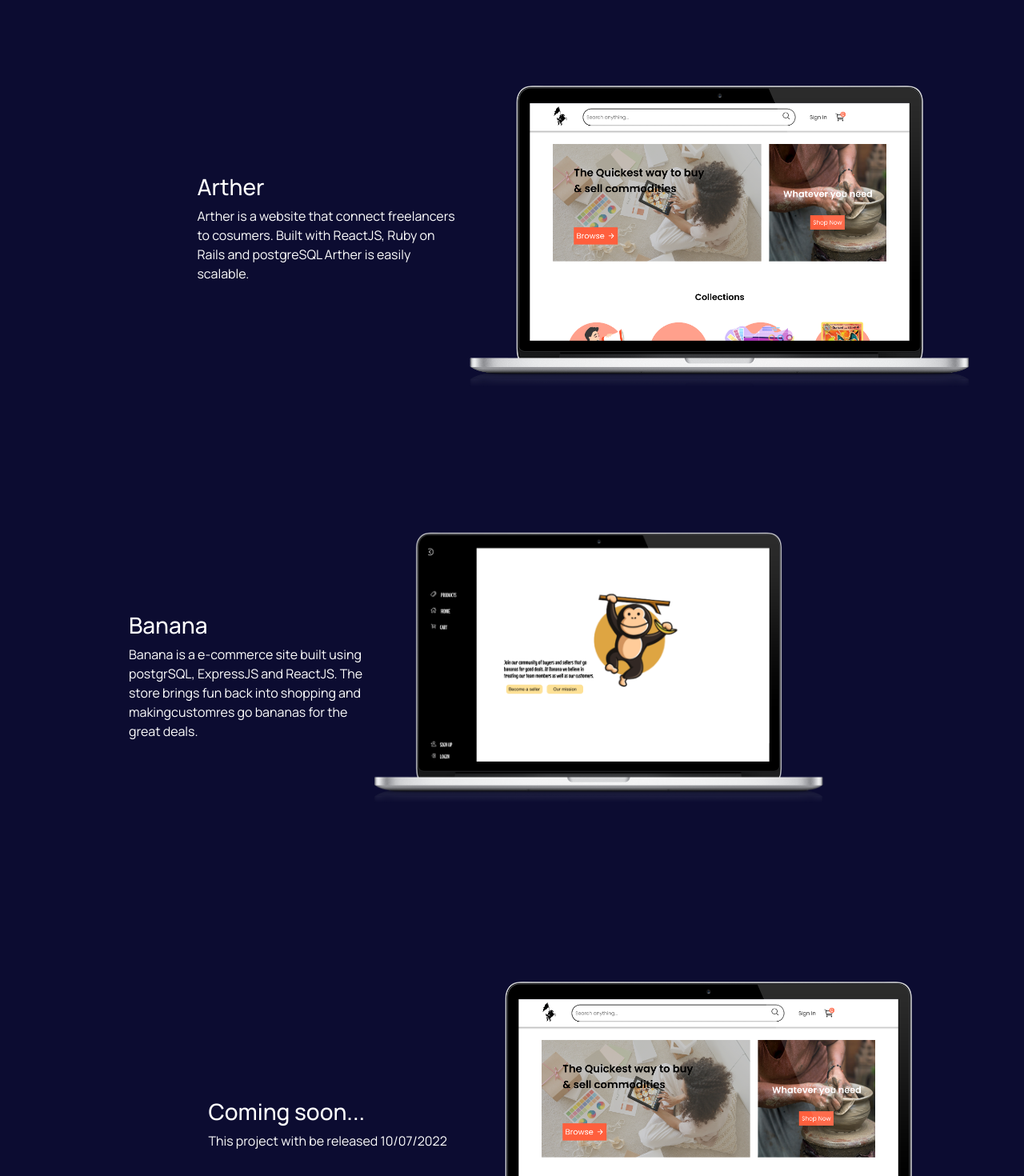
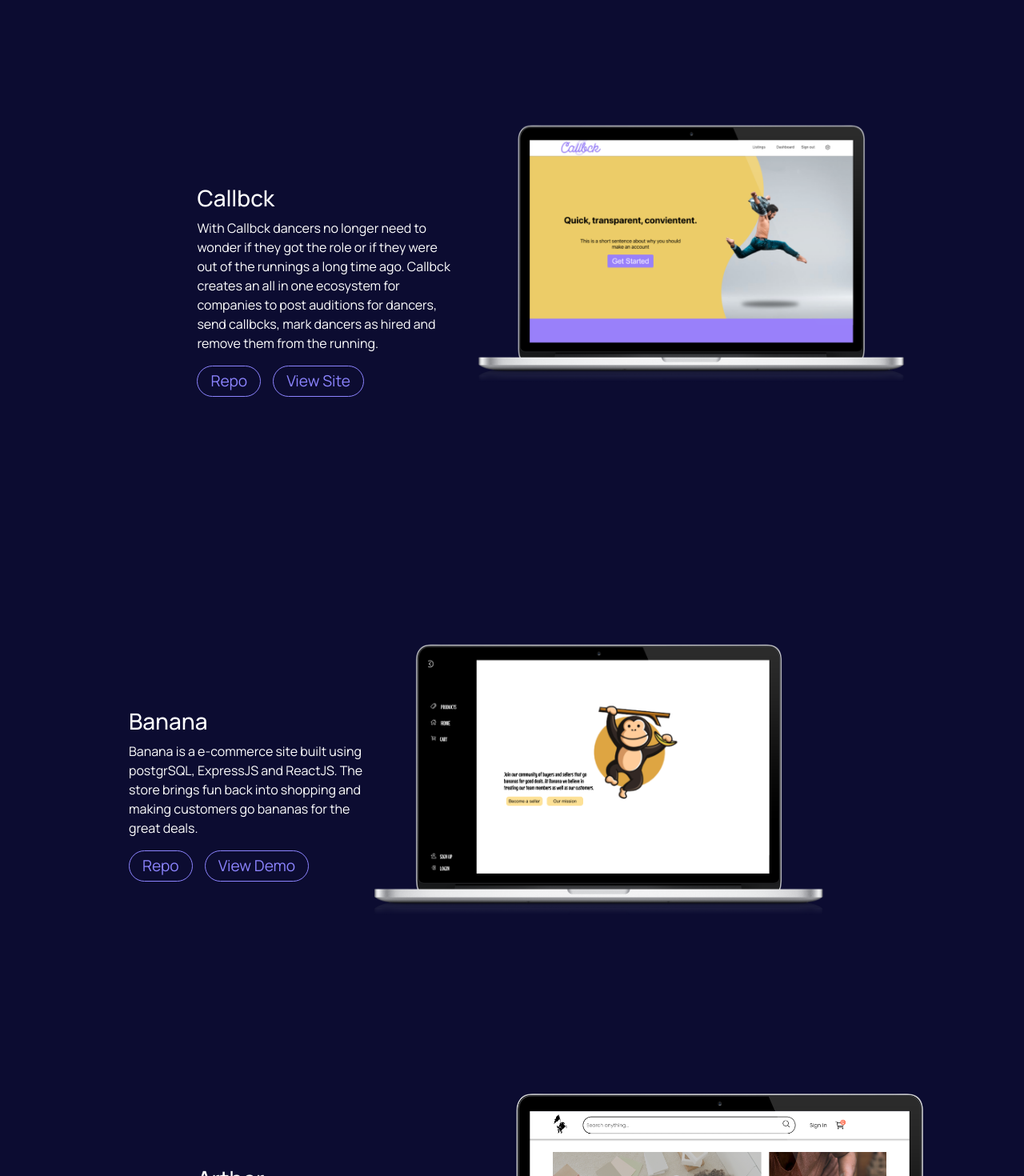
Before and after one commit to ItsAnyaS/portfolio, a React (Create React App) app: page / in a window 1280 px wide. Shown: the part 1660-3130 px from the top of the page at 80% size. Built offline with nearby package versions, Linux system fonts and the light colour scheme.

Commit message:
added repo and demp btns

```diff
--- a/src/App.css
+++ b/src/App.css
@@ -339,6 +339,18 @@ max-width: 30%;
   position: relative;
 }
 
+.laptop-card3 {
+  width: 60%;
+  z-index: 10;
+  height: 500px;
+  background-image: url("../public/laptop3.png");
+  background-size: contain;
+  background-repeat: no-repeat;
+  /* background-color: red; */
+  margin-top: 40px;
+  position: relative;
+}
+
 
 .card1-bg{
   width: 73%;
@@ -574,3 +586,25 @@ animation: rotate-diagonal-2 0.4s linear both;
             transform: rotate3d(-1, 1, 0, 360deg);
   }
 }
+
+
+.project-btn{
+  border: 1px solid #8C84FF;
+  background-color: transparent;
+  color: #8C84FF;
+  margin-right: 15px;
+  border-radius: 26px;
+  font-size: 1.2em;
+  padding: 4px 16px;
+  cursor: pointer
+}
+
+.project-btn:hover {
+  transform: scale(1.1);
+  transition: 300ms;
+}
+
+.project-btn a {
+  text-decoration: none;
+  color: #8C84FF;
+}
--- a/src/Projects.js
+++ b/src/Projects.js
@@ -6,13 +6,15 @@ const Projects = () => {
             <div className='project-item-container'>
               <div className='project-text-container'>
           <h3>
-           Arther
+           Callbck
           </h3>
           <p>
-            Arther is a website that connect freelancers to cosumers.  Built with ReactJS, Ruby on Rails and postgreSQL Arther is easily scalable.
+            With Callbck dancers no longer need to wonder if they got the role or if they were out of the runnings a long time ago.  Callbck creates an all in one ecosystem for companies to post auditions for dancers, send callbcks, mark dancers as hired and remove them from the running.
           </p>
+          <button className="project-btn"><a href="https://github.com/ItsAnyaS/Callbck" target='_blanck'>Repo</a></button>
+          <button className="project-btn"><a href="http://www.callbck.com/" target='_blanck'>View Site</a></button>
               </div>
-          <div className='laptop-card' >
+          <div className='laptop-card3' >
           </div>
             </div>
             <div className='project-item-container middle-project-container'>
@@ -21,8 +23,10 @@ const Projects = () => {
             Banana
           </h3>
           <p>
-            Banana is a e-commerce site built using postgrSQL, ExpressJS and ReactJS.  The store brings fun back into shopping and makingcustomres go bananas for the great deals.
+            Banana is a e-commerce site built using postgrSQL, ExpressJS and ReactJS.  The store brings fun back into shopping and making customers go bananas for the great deals.
           </p>
+          <button className="project-btn"><a href="https://github.com/ItsAnyaS/banana" target='_blanck'>Repo</a></button>
+          <button className="project-btn"><a href="https://www.youtube.com/" target='_blanck'>View Demo</a></button>
               </div>
           <div className='laptop-card2' >
 
@@ -32,11 +36,13 @@ const Projects = () => {
             <div className='project-item-container'>
               <div className='project-text-container'>
           <h3>
-            Coming soon...
+            Arther
           </h3>
           <p>
-            This project with be released 10/07/2022
+          Arther is a website that connect freelancers to cosumers.  Built with ReactJS, Ruby on Rails and postgreSQL Arther is easily scalable.
           </p>
+          <button className="project-btn">Repo</button>
+          <button className="project-btn">View Demo</button>
               </div>
           <div className='laptop-card' >
             </div>
```
Also changed, not shown: public/laptop3.png (added).
